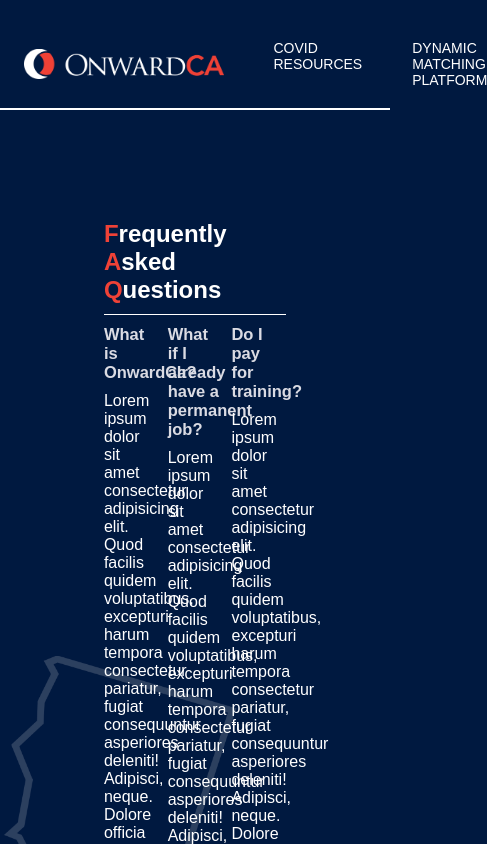
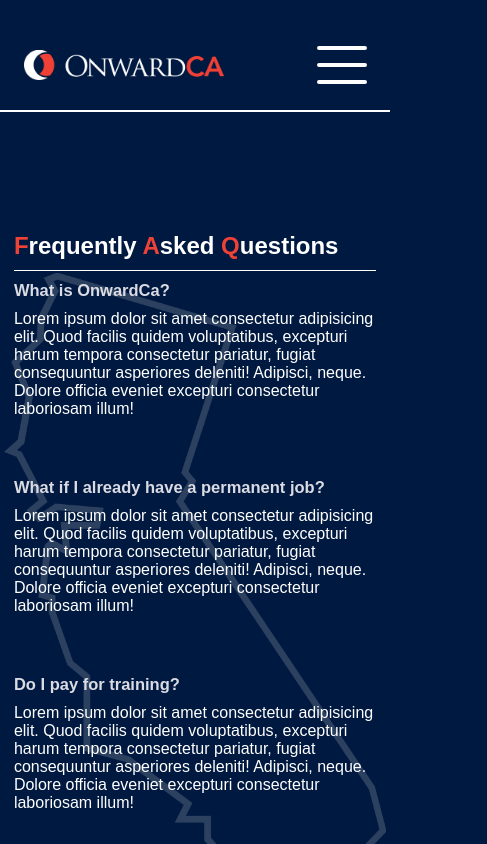
Before and after one commit to DylanMahaffey/OnwardCa-Faq, a plain HTML site: page index.html in a window 390 px wide. Shown: the top 844 px of the page, 487 px wide, since content can reach past the window. Drawn offline with Linux system fonts and the light colour scheme; a web font is replaced by a local one.

Commit message:
make somewhat mobile friendly

```diff
--- a/css/styles.scss
+++ b/css/styles.scss
@@ -19,8 +19,17 @@ $red: #EF4237;
 @mixin section-styles {
     padding: 100px 0;
     .wrapper{
+        @media only screen and (max-width: 816px) {
+            padding: 10px;
+        }
         padding: 0 100px;
         flex-direction: column;
+    }
+}
+// Media Queries
+@mixin card-break{
+    @media only screen and (max-width: 816px) {
+        @content;
     }
 }
 
@@ -74,8 +83,31 @@ a{
         text-transform: uppercase;
 
         &_item{
+            @media only screen and (max-width: 816px) {
+                display: none;
+            }
             margin-left: 50px;
             font-size: 14px;
+        }
+    }
+    .mobile-menu{
+        @media only screen and (max-width: 816px) {
+            display: flex;
+        }
+        display: none;
+
+        justify-content: space-around;
+        align-items: stretch;
+        flex-direction: column;
+        width: 50px;
+        height: 50px;
+
+        div{
+            display: block;
+            border: 2px solid #fff;
+            border-radius: 5px;
+            height: 0;
+            width: 100%;
         }
     }
 }
@@ -85,7 +117,7 @@ a{
 .faq{
     @include section-styles();
     .wrapper{
-        background: url("../images/California-bg.png") no-repeat center left;
+        background: url("../images/California-bg.png") no-repeat left 10%;
         background-size: contain;
 
     }
@@ -102,7 +134,11 @@ a{
     }
 
     &_card{
+        @include card-break{
+            width: 100%;
+        }
         width: 30%;
+        min-width: 300px;
         margin-bottom: 50px;
         &-question{
             margin: 10px 0;
@@ -133,9 +169,13 @@ a{
     }
 
     &_card{
+        @include card-break{
+            width: 100%;
+        }
         display: flex;
         align-items: flex-start;
         width: 50%;
+        min-width: 300px;
         margin: 50px 0;
 
         &-video{
--- a/index.html
+++ b/index.html
@@ -15,6 +15,11 @@
                     <li class="nav-list_item">Covid Resources</li>
                     <li class="nav-list_item">Dynamic Matching Platform</li>
                 </ul>
+                <div class="mobile-menu">
+                    <div></div>
+                    <div></div>
+                    <div></div>
+                </div>
             </nav>
         </div>
     </header>
```
Also changed, not shown: css/styles.css.
